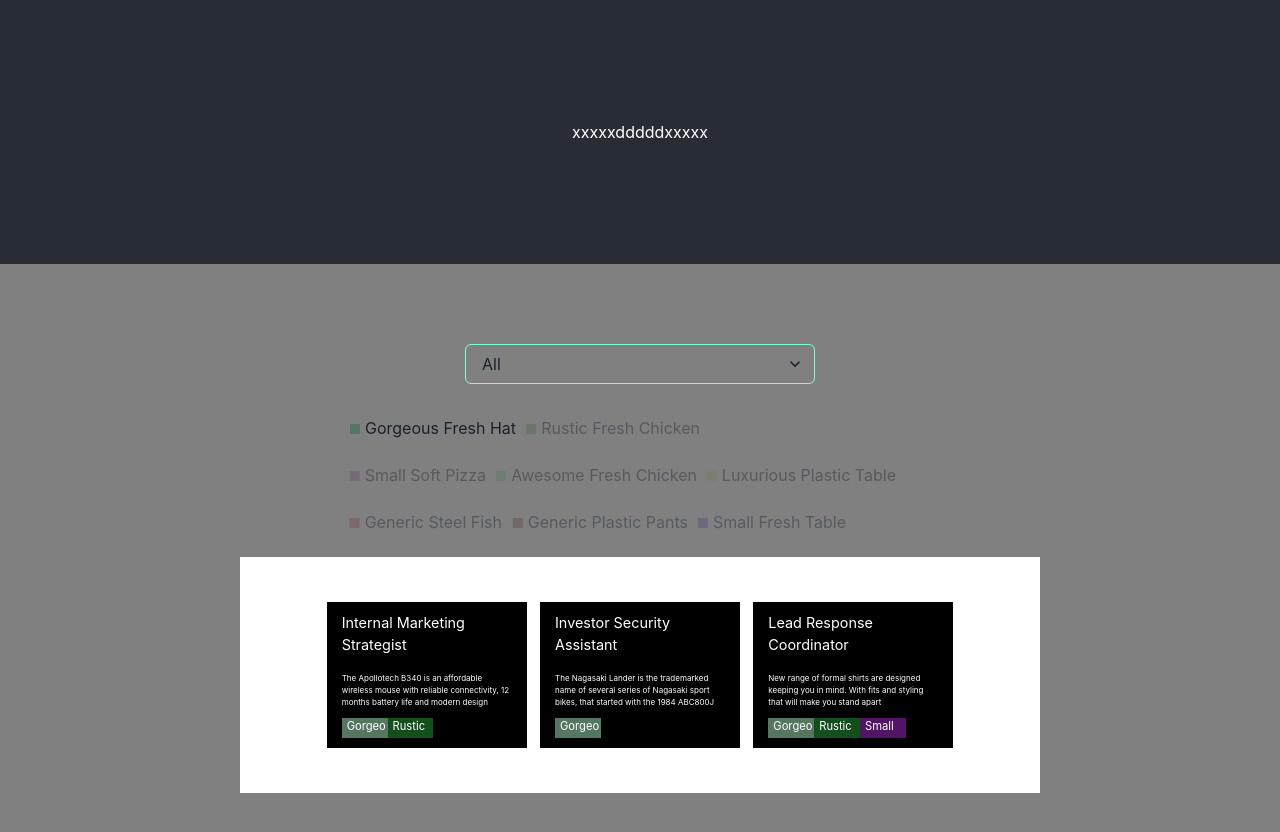
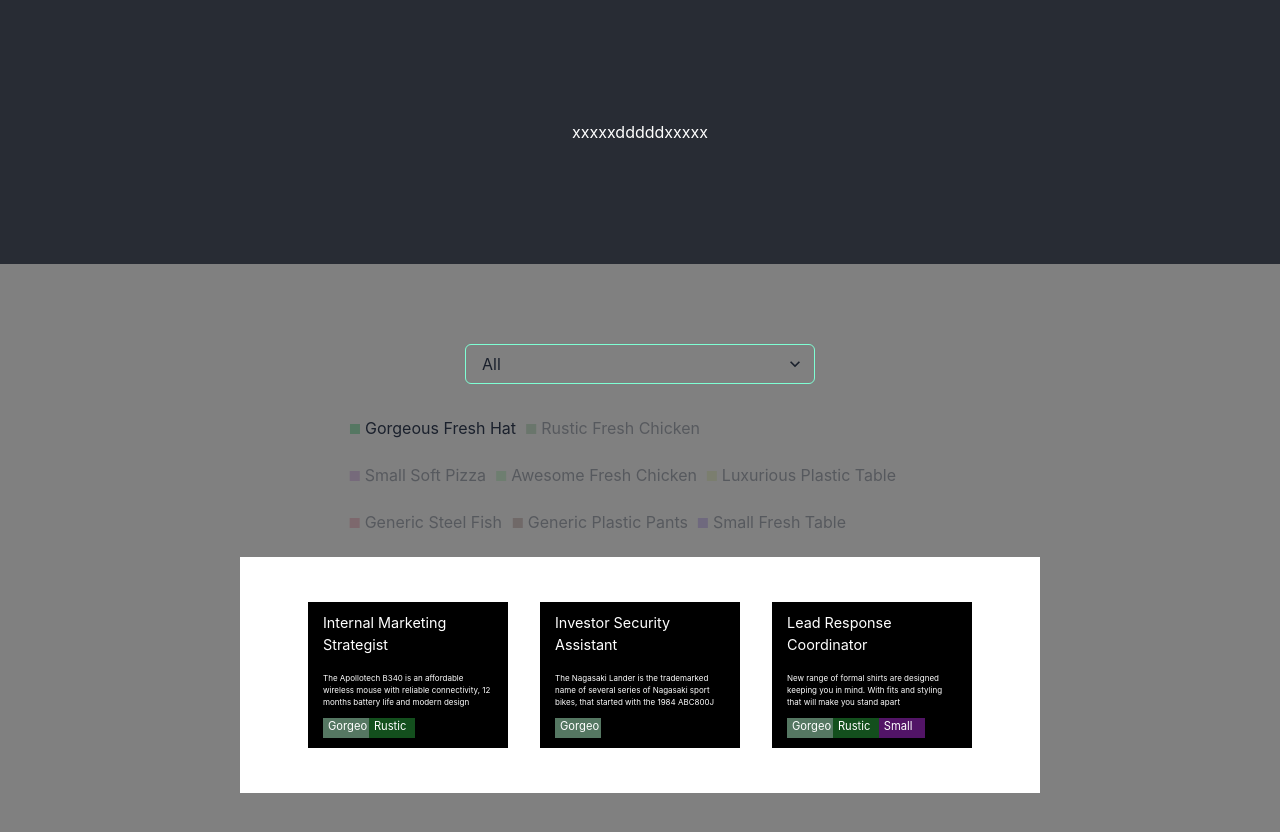
Before and after one commit to ethansnow2012/ethansnow2012.github.io, a React (Create React App) app: page / in a window 1280 px wide. Shown: the top 832 px of the page. Built offline with nearby package versions, Linux system fonts and the light colour scheme.

Commit message:
chore: style

```diff
--- a/src/components/SubjectCardWrapper/index.js
+++ b/src/components/SubjectCardWrapper/index.js
@@ -14,6 +14,17 @@ const Styled = styled.div`
     & ${SubjectCardDefaultStyle}{
         position: relative;
     }
+    @media(max-width: 800px) {
+        & > *{
+            grid-template-columns: 1fr 1fr;
+        }
+    }
+    @media(max-width: 576px) {
+        & > *{
+            grid-template-columns: 1fr;
+        }
+    }
+
 `
 const transition = styled.div`
 
--- a/src/containers/MainPage/index.js
+++ b/src/containers/MainPage/index.js
@@ -34,7 +34,7 @@ const Styled = styled.div`
         background: white;
     }
     .p-content-wrapper{
-        padding: 5vmin 10vmin;
+        padding: 5vmin 6.5vmin;
     }
     .p-select-wrapper-i1{
         max-width:350px;
@@ -48,6 +48,12 @@ const Styled = styled.div`
     }
     .p-select-wrapper-i2 > * > * {
         margin-top: min(8vmin, 23px);
+    }
+    @media(max-width: 800px) {
+        & ${BaseContentSpacingStyle} {
+            padding-left: 10vmin;
+            padding-right: 10vmin;
+        }
     }
 `
 
```
